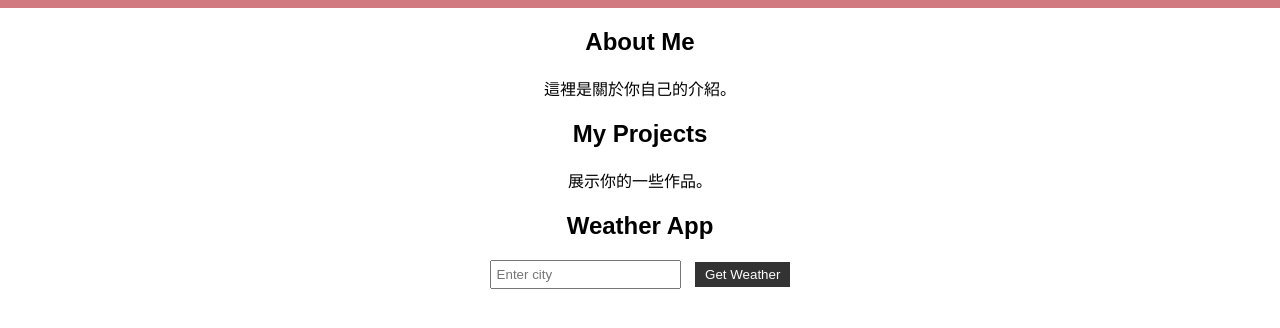
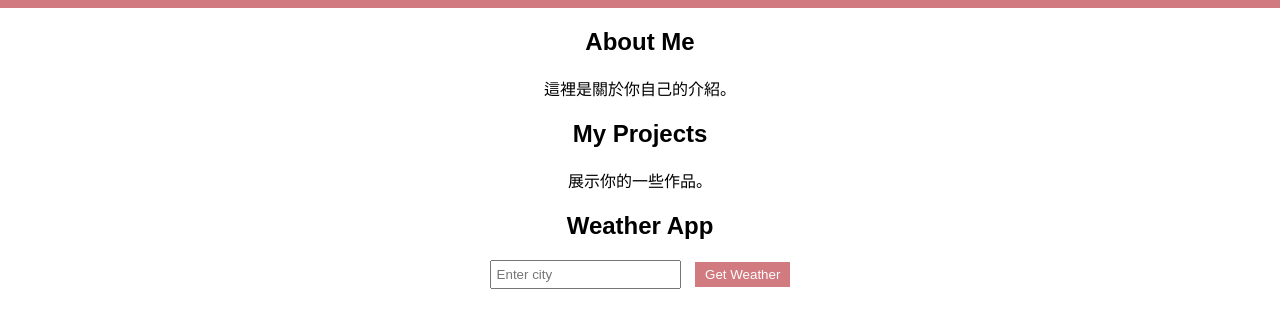
Before and after one commit to MONA100421/portfolio-weather-app, a plain HTML site: page index.html in a window 1280 px wide. Shown: the part 110-438 px from the top of the page. Drawn offline with Linux system fonts and the light colour scheme.

Commit message:
change the portfolio color

```diff
--- a/styles.css
+++ b/styles.css
@@ -38,14 +38,14 @@ input {
 
 button {
     padding: 5px 10px;
-    background-color: #333;
+    background-color: #d17b81;
     color: white;
     border: none;
     cursor: pointer;
 }
 
 button:hover {
-    background-color: #555;
+    background-color: #d17b81;
 }
 
 #weatherResult {
```
